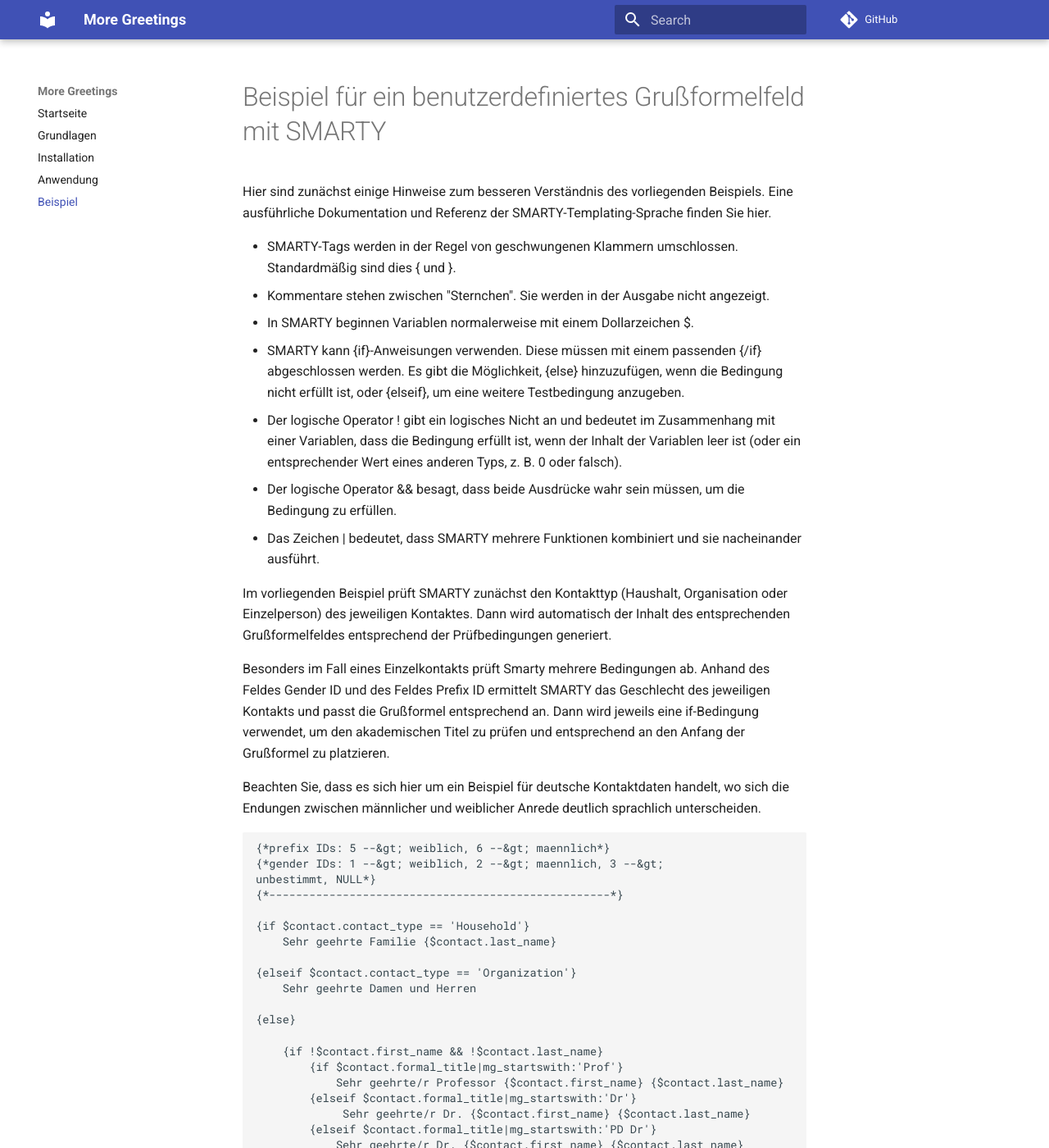
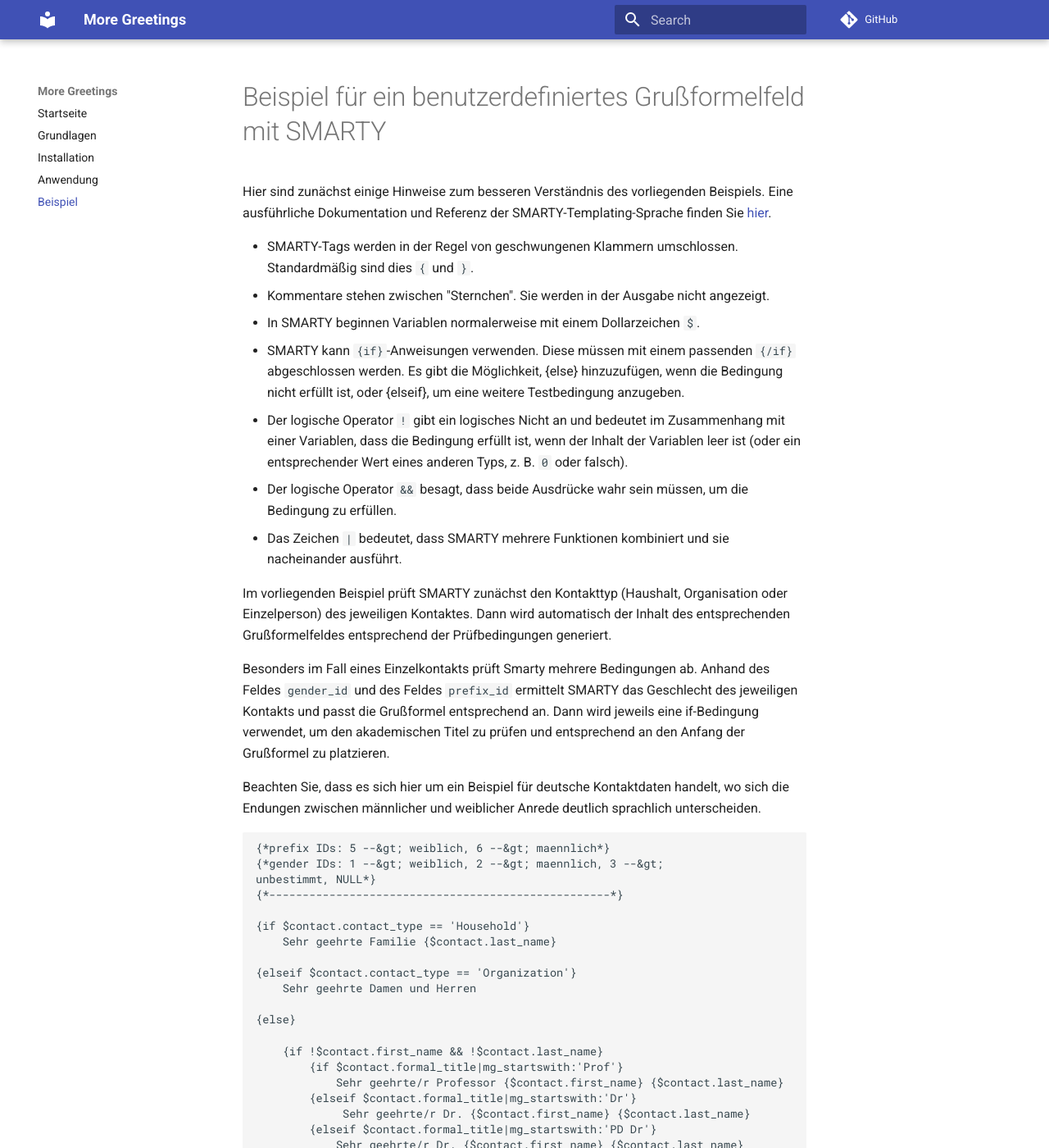
Before and after one commit to systopia/de.systopia.moregreetings_de, an MkDocs documentation site: the page built from docs/example.md, in a window 1280 px wide and 1400 px high. Shown: the whole window at 82% size. Built offline with MkDocs 1.6.1 and Material for MkDocs 9.7.7, drawn with Linux system fonts in a browser that asks for light colours; comment, search, counter and statistics services are not loaded; part of the change alters nothing that is shown.

Commit message:
Formatting

````diff
--- a/docs/example.md
+++ b/docs/example.md
@@ -1,21 +1,41 @@
 # Beispiel für ein benutzerdefiniertes Grußformelfeld mit SMARTY
 
-Hier sind zunächst einige Hinweise zum besseren Verständnis des vorliegenden Beispiels. Eine ausführliche Dokumentation und Referenz der SMARTY-Templating-Sprache finden Sie hier.
+Hier sind zunächst einige Hinweise zum besseren Verständnis des vorliegenden
+Beispiels. Eine ausführliche Dokumentation und Referenz der
+SMARTY-Templating-Sprache finden Sie [hier](https://www.smarty.net).
 
-- SMARTY-Tags werden in der Regel von geschwungenen Klammern umschlossen. Standardmäßig sind dies { und }.
-- Kommentare stehen zwischen "Sternchen". Sie werden in der Ausgabe nicht angezeigt.
-- In SMARTY beginnen Variablen normalerweise mit einem Dollarzeichen $.
-- SMARTY kann {if}-Anweisungen verwenden. Diese müssen mit einem passenden {/if} abgeschlossen werden. Es gibt die Möglichkeit, {else} hinzuzufügen, wenn die Bedingung nicht erfüllt ist, oder {elseif}, um eine weitere Testbedingung anzugeben.
-- Der logische Operator ! gibt ein logisches Nicht an und bedeutet im Zusammenhang mit einer Variablen, dass die Bedingung erfüllt ist, wenn der Inhalt der Variablen leer ist (oder ein entsprechender Wert eines anderen Typs, z. B. 0 oder falsch).
-- Der logische Operator && besagt, dass beide Ausdrücke wahr sein müssen, um die Bedingung zu erfüllen.
-- Das Zeichen | bedeutet, dass SMARTY mehrere Funktionen kombiniert und sie nacheinander ausführt.
+- SMARTY-Tags werden in der Regel von geschwungenen Klammern umschlossen.
+  Standardmäßig sind dies `{` und `}`.
+- Kommentare stehen zwischen "Sternchen". Sie werden in der Ausgabe nicht
+  angezeigt.
+- In SMARTY beginnen Variablen normalerweise mit einem Dollarzeichen `$`.
+- SMARTY kann `{if}`-Anweisungen verwenden. Diese müssen mit einem
+  passenden `{/if}` abgeschlossen werden. Es gibt die Möglichkeit, {else}
+  hinzuzufügen, wenn die Bedingung nicht erfüllt ist, oder {elseif}, um eine
+  weitere Testbedingung anzugeben.
+- Der logische Operator `!` gibt ein logisches Nicht an und bedeutet im
+  Zusammenhang mit einer Variablen, dass die Bedingung erfüllt ist, wenn der
+  Inhalt der Variablen leer ist (oder ein entsprechender Wert eines anderen
+  Typs, z. B. `0` oder falsch).
+- Der logische Operator `&&` besagt, dass beide Ausdrücke wahr sein müssen, um
+  die Bedingung zu erfüllen.
+- Das Zeichen `|` bedeutet, dass SMARTY mehrere Funktionen kombiniert und sie
+  nacheinander ausführt.
 
-Im vorliegenden Beispiel prüft SMARTY zunächst den Kontakttyp (Haushalt, Organisation oder Einzelperson) des jeweiligen Kontaktes. Dann wird automatisch der Inhalt des entsprechenden Grußformelfeldes entsprechend der Prüfbedingungen generiert.
+Im vorliegenden Beispiel prüft SMARTY zunächst den Kontakttyp (Haushalt,
+Organisation oder Einzelperson) des jeweiligen Kontaktes. Dann wird automatisch
+der Inhalt des entsprechenden Grußformelfeldes entsprechend der Prüfbedingungen
+generiert.
 
-Besonders im Fall eines Einzelkontakts prüft Smarty mehrere Bedingungen ab. Anhand des Feldes Gender ID und des Feldes Prefix ID ermittelt SMARTY das Geschlecht des jeweiligen Kontakts und passt die Grußformel entsprechend an. Dann wird jeweils eine if-Bedingung verwendet, um den akademischen Titel zu prüfen und entsprechend an den Anfang der Grußformel zu platzieren.
+Besonders im Fall eines Einzelkontakts prüft Smarty mehrere Bedingungen ab.
+Anhand des Feldes `gender_id` und des Feldes `prefix_id` ermittelt SMARTY das
+Geschlecht des jeweiligen Kontakts und passt die Grußformel entsprechend an.
+Dann wird jeweils eine if-Bedingung verwendet, um den akademischen Titel zu
+prüfen und entsprechend an den Anfang der Grußformel zu platzieren.
 
-Beachten Sie, dass es sich hier um ein Beispiel für deutsche Kontaktdaten handelt, wo sich die Endungen zwischen männlicher und weiblicher Anrede deutlich sprachlich unterscheiden.
-
+Beachten Sie, dass es sich hier um ein Beispiel für deutsche Kontaktdaten
+handelt, wo sich die Endungen zwischen männlicher und weiblicher Anrede deutlich
+sprachlich unterscheiden.
 
 ```
 {*prefix IDs: 5 --&gt; weiblich, 6 --&gt; maennlich*}
@@ -118,4 +138,8 @@ unbestimmt, NULL*}
 {/if}
 ```
 
-Zum besseren Verständnis dieses Beispiels ist der Aufbau der Grußformel hier in Form einer Grafik dargestellt: ![graphic](/Images/Example_MoreGreetings.png)
+Zum besseren Verständnis dieses Beispiels ist der Aufbau der Grußformel hier in
+Form einer Grafik
+dargestellt:
+
+![More Greetings - Grußformellogik](img/example_logic_tree.png "More Greetings - Grußformellogik")
````
Also changed, not shown: docs/basics.md (+17 -3 lines), docs/index.md (+3 -1 lines), docs/usage.md (+27 -12 lines), docs/img/example_logic_tree.png (renamed from docs/Images/Example_MoreGreetings.png).
